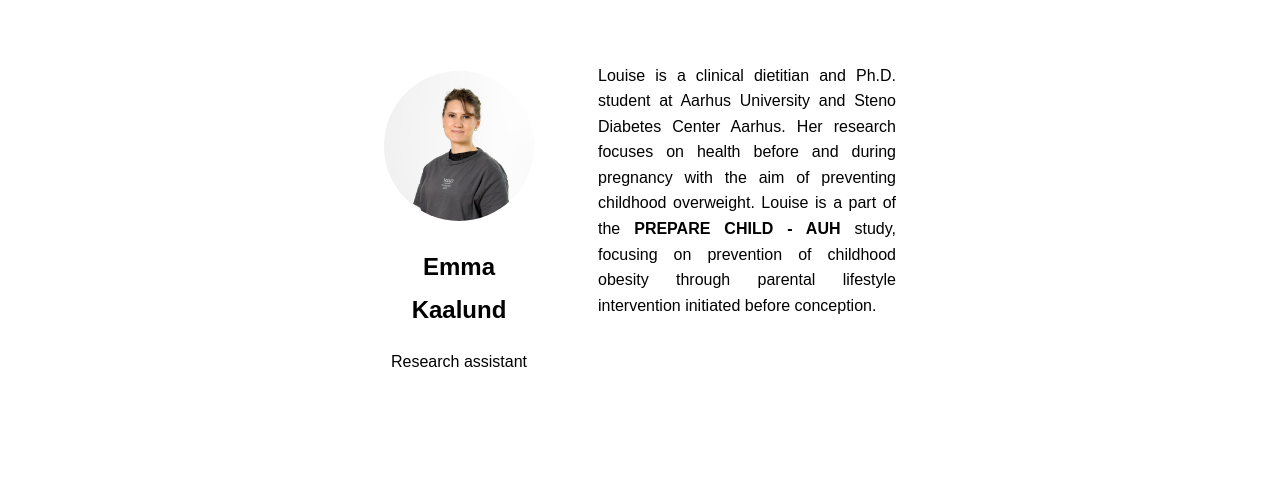
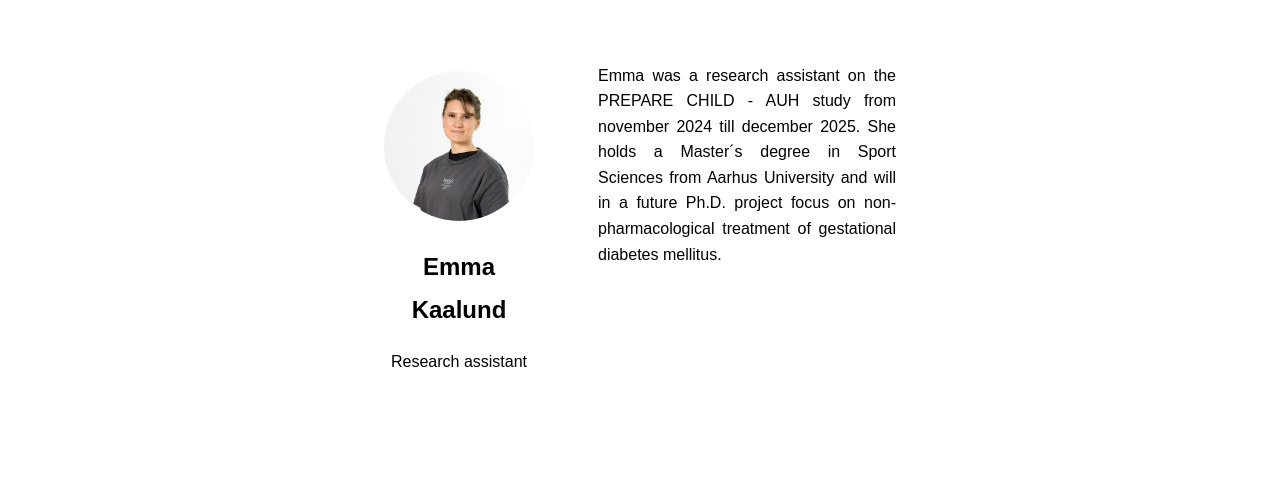
Before and after one commit to Emmakaalund/emmakaalund.github.io, a plain HTML site: page webpage/Staff/EmmaKaalund.html in a window 1280 px wide. Shown: the part 116-595 px from the top of the page. Drawn offline with Linux system fonts and the light colour scheme.

Commit message:
Update EmmaKaalund.html

```diff
--- a/webpage/Staff/EmmaKaalund.html
+++ b/webpage/Staff/EmmaKaalund.html
@@ -19,10 +19,8 @@
                     <p>Research assistant</p>
                 </div>
                 <div class="profile-description">
-                    <p>Louise is a clinical dietitian and Ph.D. student at Aarhus University and Steno Diabetes Center Aarhus.
-                         Her research focuses on health before and during pregnancy with the aim of preventing childhood overweight.
-                        Louise is a part of the <b>PREPARE CHILD - AUH</b> study, focusing on prevention of childhood obesity through parental
-                        lifestyle intervention initiated before conception.
+                    <p>Emma was a research assistant on the PREPARE CHILD - AUH study from november 2024 till december 2025.
+                         She holds a Master´s degree in Sport Sciences from Aarhus University and will in a future Ph.D. project focus on non-pharmacological treatment of gestational diabetes mellitus.
                     </p>
 
                 </div>
```
